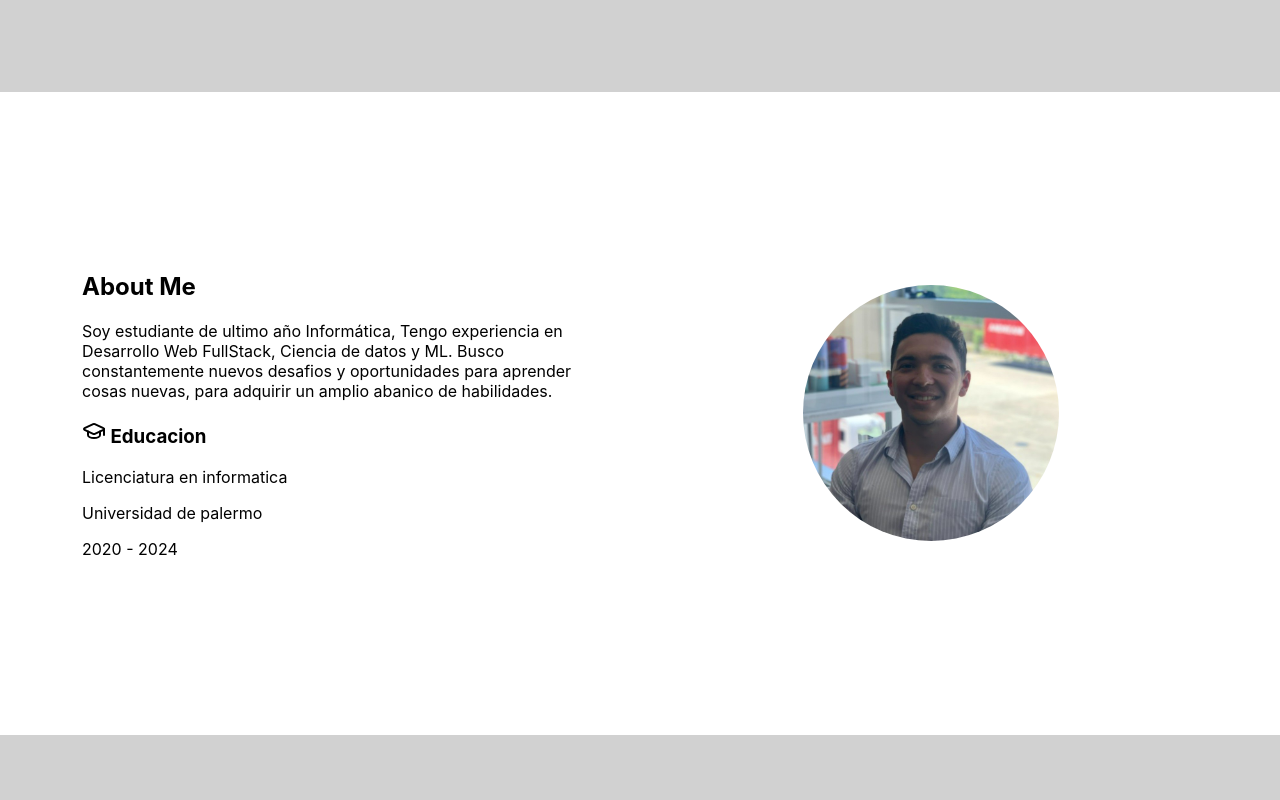
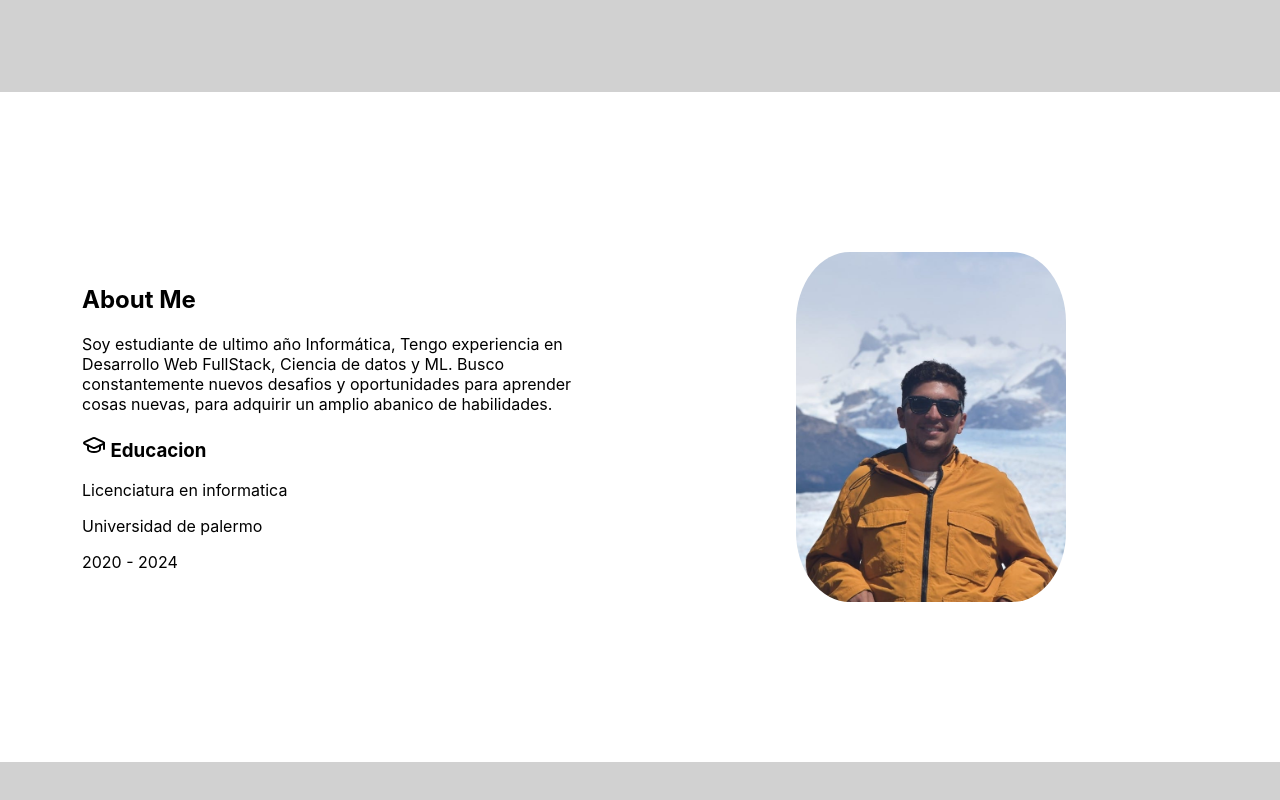
Before and after one commit to matirotmi/matirotmi.github.io, a React (Create React App) app in the folder web-personal/: page / in a window 1280 px wide. Shown: the part 436-1236 px from the top of the page. Built offline with nearby package versions, Linux system fonts and the light colour scheme.

Commit message:
changed profile picture

```diff
--- a/web-personal/src/sections/AboutMe.js
+++ b/web-personal/src/sections/AboutMe.js
@@ -22,7 +22,7 @@ const AboutMe = () => {
           </div>
         </div>
         <div className="profile-image">
-          <img src="fotoCV.jpg" alt="Profile" />
+          <img src="fotoMati.jpeg" alt="Profile" />
         </div>
       </div>
     </section>
--- a/web-personal/src/styles/AboutMe.css
+++ b/web-personal/src/styles/AboutMe.css
@@ -25,9 +25,9 @@
 }
 
 .profile-image img {
-  width: 256px;
-  height: 256px;
-  border-radius: 50%;
+  width: 270px;
+  height: 350px;
+  border-radius: 20%;
   object-fit: cover;
 }
 
```
Also changed, not shown: web-personal/public/fotoMati.jpeg (added).
